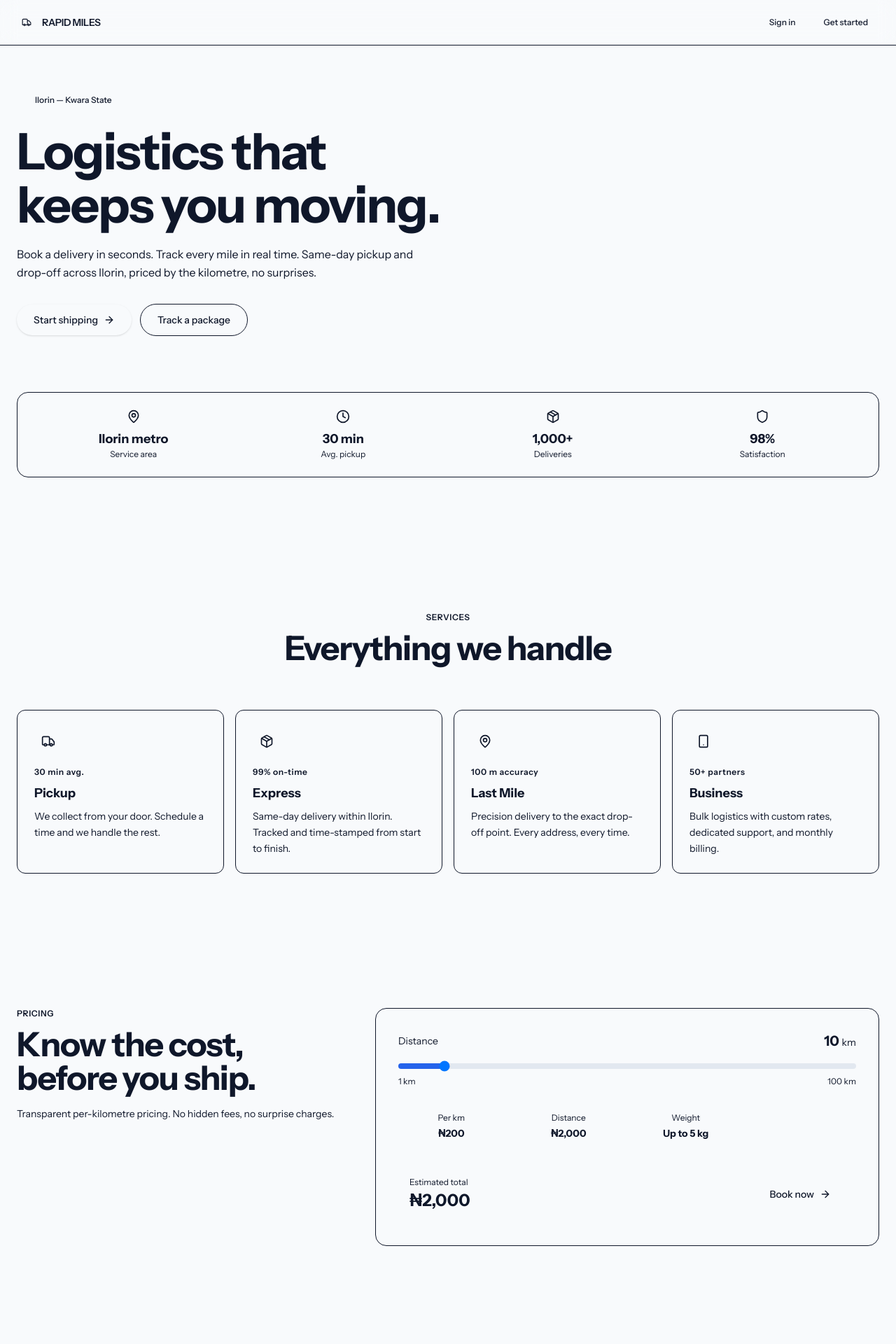
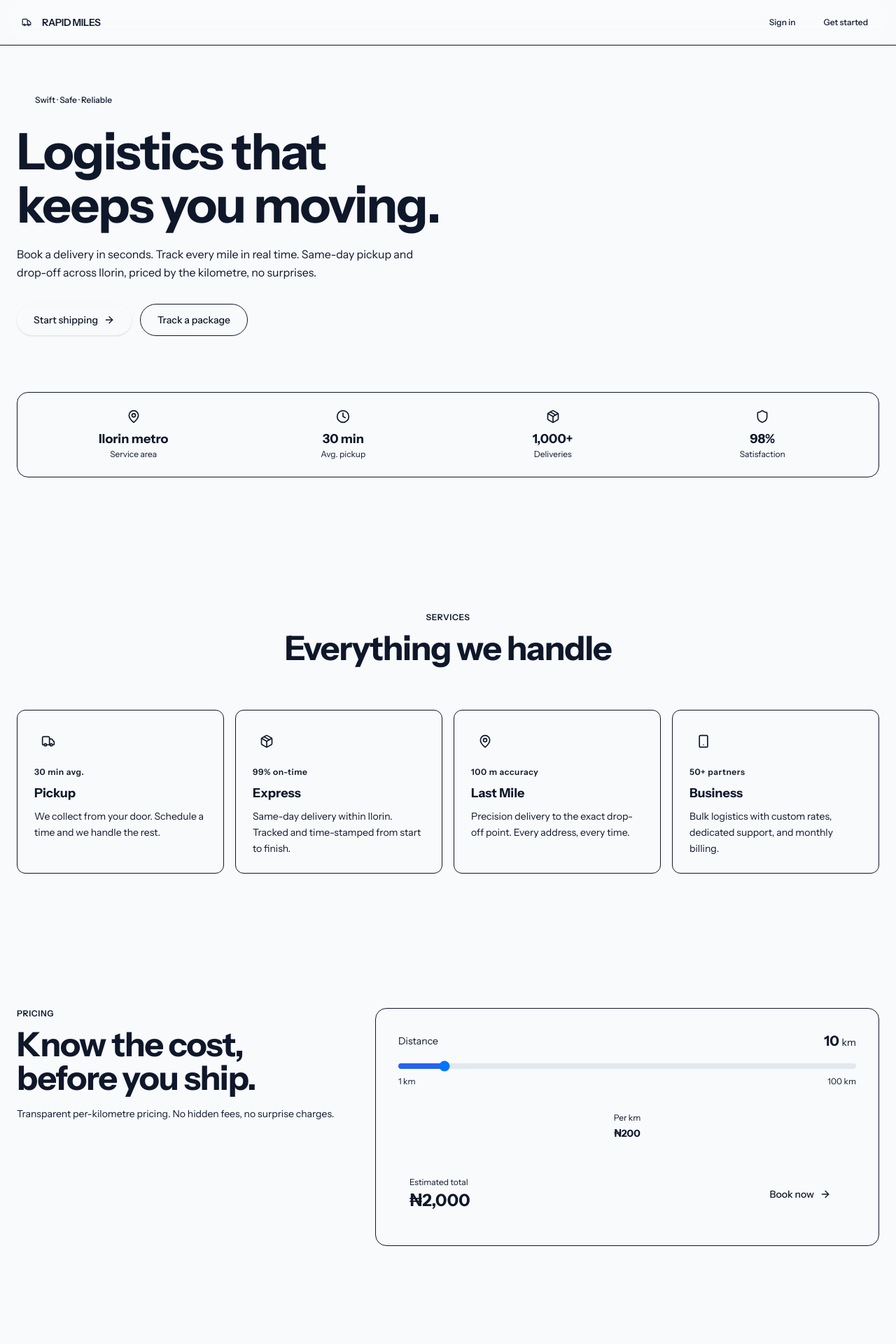
Before and after one commit to hyyungnim/Rapid-Miles, a React (Vite) app: page / in a window 1280 px wide. Shown: the top 1920 px of the page at 70% size. Built offline with nearby package versions, Linux system fonts and the light colour scheme.

Commit message:
Update hero badge and simplify pricing section

```diff
--- a/src/pages/LandingPage.tsx
+++ b/src/pages/LandingPage.tsx
@@ -39,7 +39,7 @@
           <motion.div initial={{ opacity: 0, y: 24 }} animate={{ opacity: 1, y: 0 }} transition={{ duration: 0.6, ease: [0.16, 1, 0.3, 1] }} className="max-w-3xl">
             <div className="inline-flex items-center gap-2 px-3 py-1 rounded-full bg-primary-light text-primary text-xs font-medium mb-6">
               <span className="w-1.5 h-1.5 rounded-full bg-accent" />
-              Ilorin — Kwara State
+              Swift · Safe · Reliable
             </div>
             <h1 className="text-5xl sm:text-7xl font-bold tracking-tight text-fg leading-[1.05] mb-5">
               Logistics that<br />
@@ -126,11 +126,9 @@
                     style={{ background: `linear-gradient(to right, var(--primary) ${km}%, var(--border) ${km}%)` }} />
                   <div className="flex justify-between text-xs text-muted-fg mt-1"><span>1 km</span><span>100 km</span></div>
                 </div>
-                <div className="grid grid-cols-2 sm:grid-cols-4 gap-4 mb-6">
+                <div className="grid grid-cols-2 sm:grid-cols-1 gap-4 mb-6 max-w-xs mx-auto">
                   {[
                     { label: "Per km", val: `₦${RATE.toLocaleString()}` },
-                    { label: "Distance", val: `₦${(km * RATE).toLocaleString()}` },
-                    { label: "Weight", val: "Up to 5 kg" },
                   ].map(r => (
                     <div key={r.label} className="text-center p-3 rounded-xl bg-muted">
                       <p className="text-xs text-muted-fg mb-1">{r.label}</p>
```
